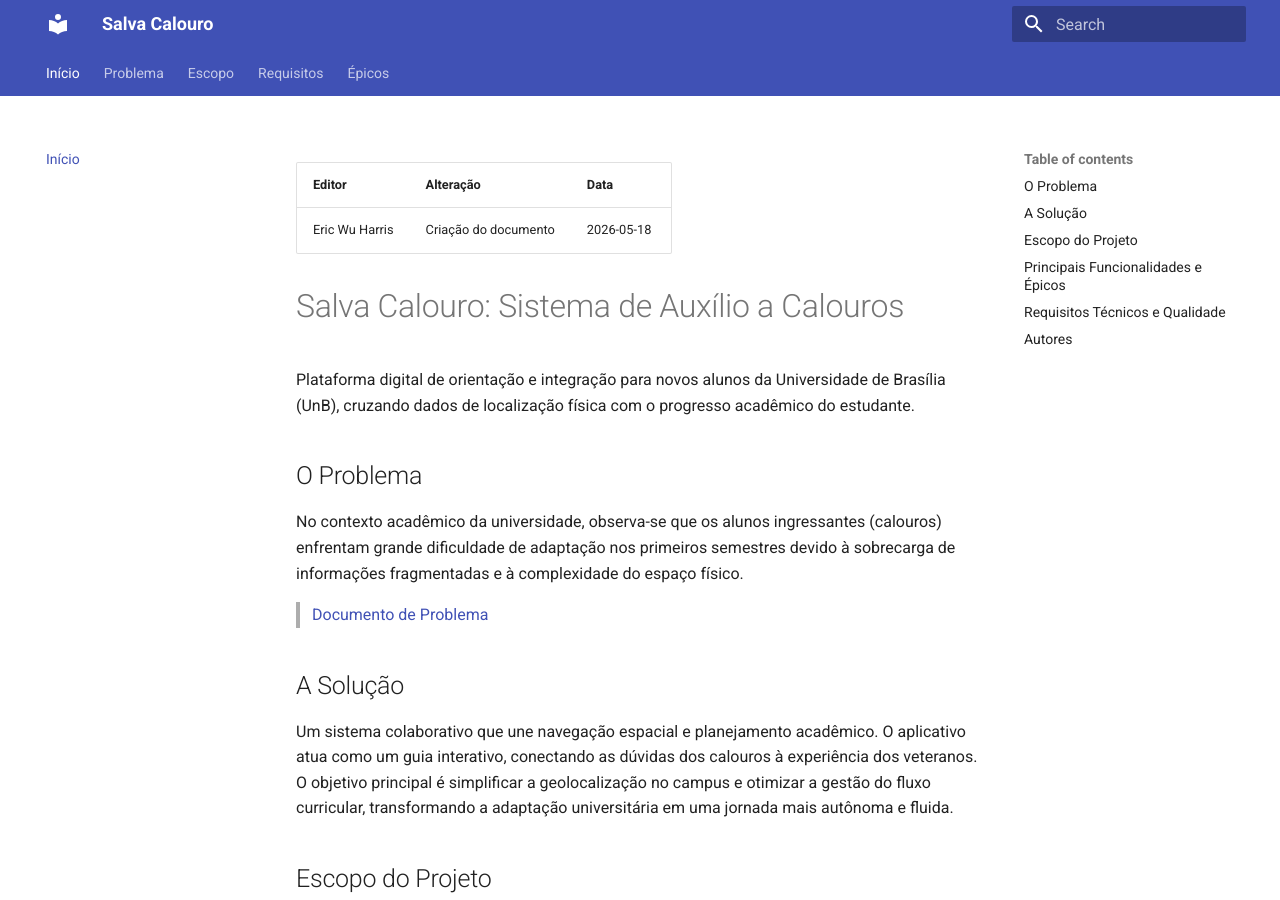
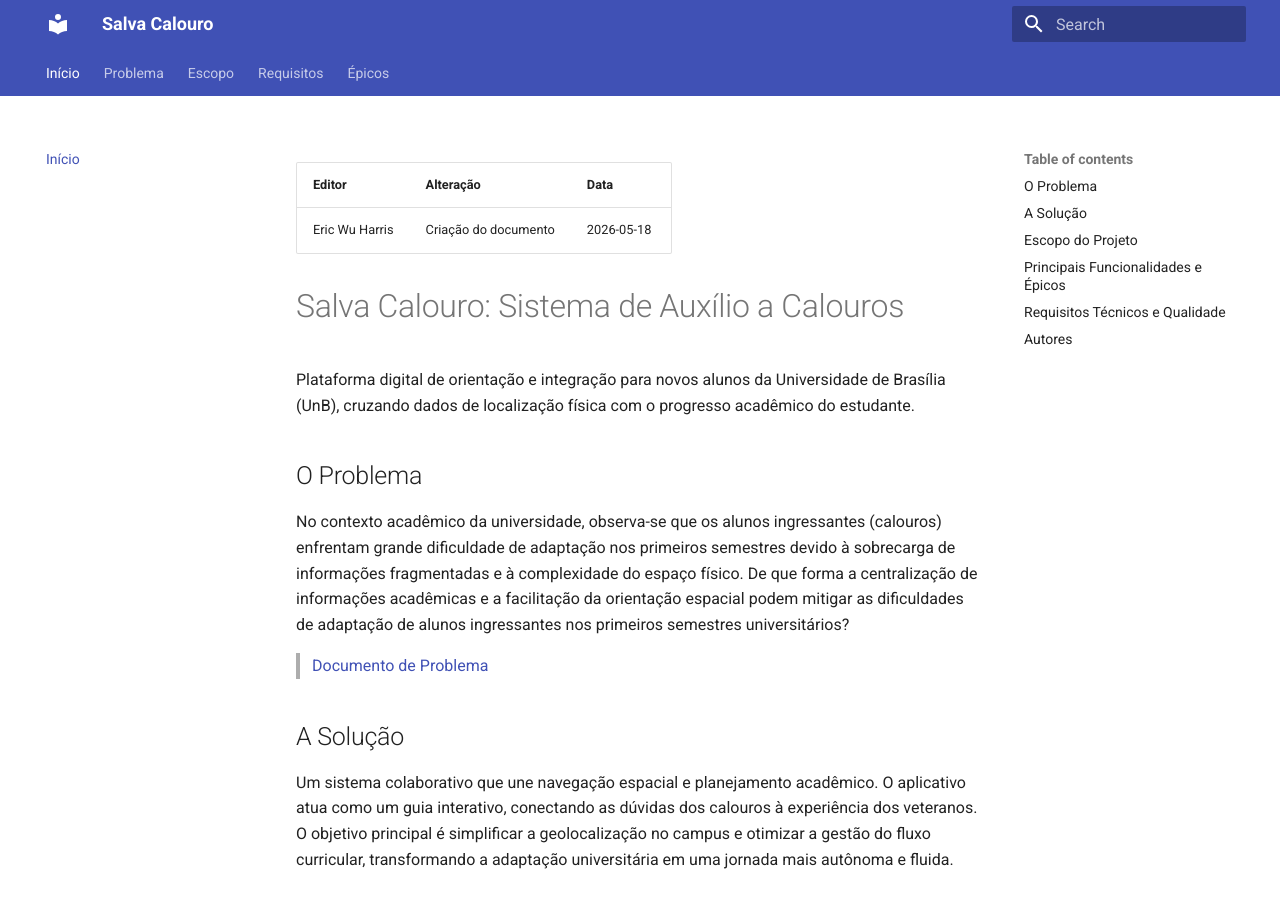
Before and after one commit to si-2026-1/salva-calouro, an MkDocs documentation site: the page built from docs/index.md, in a window 1280 px wide and 900 px high. Built offline with MkDocs 1.6.1 and Material for MkDocs 9.7.7, drawn with Linux system fonts in a browser that asks for light colours.

Commit message:
pergunta em formato de problema

```diff
--- a/docs/index.md
+++ b/docs/index.md
@@ -9,7 +9,7 @@ changes: Criação do documento
 Plataforma digital de orientação e integração para novos alunos da Universidade de Brasília (UnB), cruzando dados de localização física com o progresso acadêmico do estudante.
 
 ## O Problema
-No contexto acadêmico da universidade, observa-se que os alunos ingressantes (calouros) enfrentam grande dificuldade de adaptação nos primeiros semestres devido à sobrecarga de informações fragmentadas e à complexidade do espaço físico.
+No contexto acadêmico da universidade, observa-se que os alunos ingressantes (calouros) enfrentam grande dificuldade de adaptação nos primeiros semestres devido à sobrecarga de informações fragmentadas e à complexidade do espaço físico. De que forma a centralização de informações acadêmicas e a facilitação da orientação espacial podem mitigar as dificuldades de adaptação de alunos ingressantes nos primeiros semestres universitários?
 
 > [Documento de Problema](problema/problema.md)
 
```
